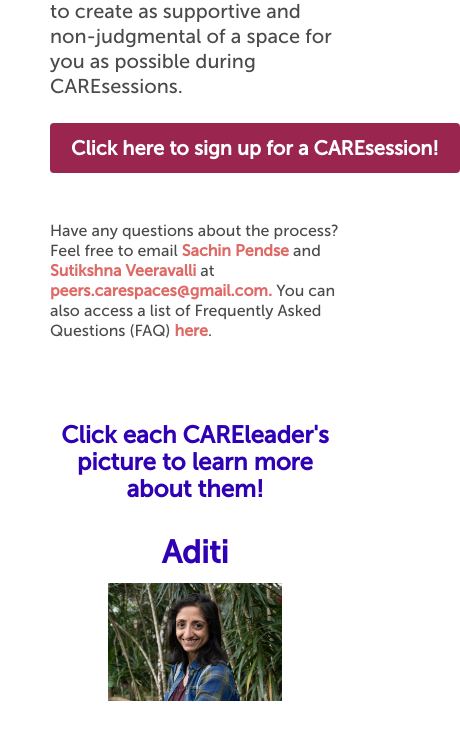
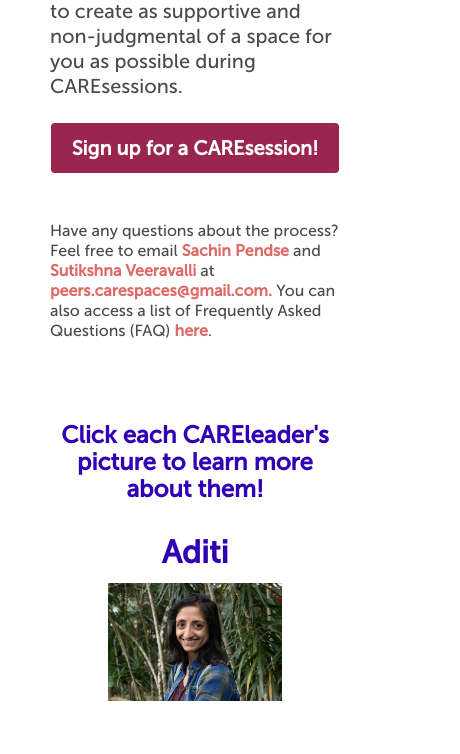
Before and after one commit to careleaders/careleaders.github.io, a plain HTML site: page index.html in a window 390 px wide. Shown: the part 870-1624 px from the top of the page, 460 px wide, since content can reach past the window. Drawn offline with nearby package versions, Linux system fonts and the light colour scheme.

Commit message:
Fixed the button

```diff
--- a/index.html
+++ b/index.html
@@ -218,6 +218,8 @@ body {
   padding-left: 50px;
   padding-right: 50px;
 }
+#sign_up_button {margin-left: auto; margin-right; auto;}
+/*#sign_up_button {height: 100%; width: 100%; font-size: 60%;}*/
 }</style>
 
 <style>
@@ -254,7 +256,7 @@ body {
     <h2 class = "subtitle is-5">It is okay to not feel okay. Here we list our group of passionate CAREleaders who are excited to meet you, hear your story, and support you in any way that they can. Click on their pictures below to learn more about them!<br><br> CAREleaders are peer supporters who have been trained to understand the complex and intersectional issues around misconduct faced by some members in the Indian arts community. Several of our CAREleaders come from backgrounds in the Indian arts, in mental health advocacy, and well-being promotion. CAREleaders have also been trained in emotional support and active listening, and hope to create as supportive and non-judgmental of a space for you as possible during CAREsessions.</h2>
     <!-- <h2 class = "subtitle is-3">Click <a href="https://forms.gle/Egm4UYvSnTzZLfCc8">here</a> to sign up for a CAREsession!</h2>  -->
     <div class="has-text-centered">
-    <a class="button is-primary is-medium" style="background-color:#9A264F" href="https://forms.gle/Egm4UYvSnTzZLfCc8">Click here to sign up for a CAREsession!</a>
+    <a class="button is-primary is-medium" id="sign_up_button" style="background-color:#9A264F" href="https://forms.gle/Egm4UYvSnTzZLfCc8">Sign up for a CAREsession!</a>
     </div>
     <br>
     <br>
```
